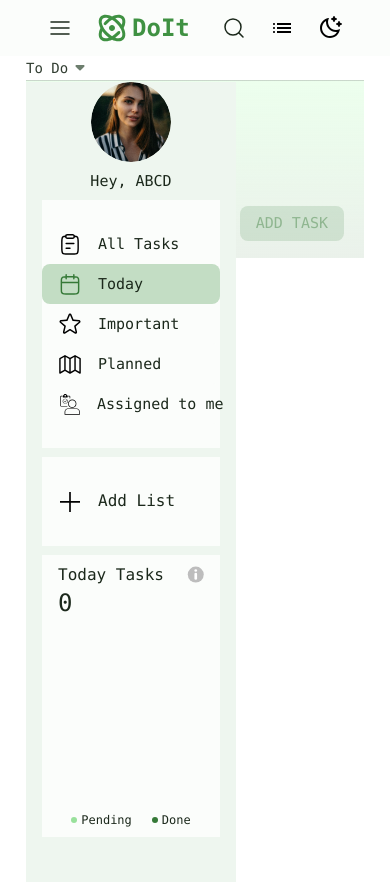
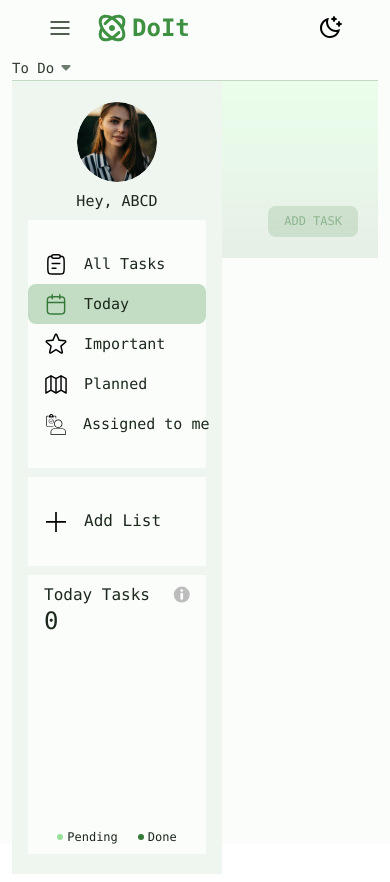
Before and after one commit to Ayush031/Do-It, a React (Vite) app: page /today-tasks in a window 390 px wide. Built offline with nearby package versions, Linux system fonts and the light colour scheme.

Commit message:
added responsiveness for mobile

```diff
--- a/package.json
+++ b/package.json
@@ -13,6 +13,7 @@
     "@reduxjs/toolkit": "^2.2.6",
     "chart.js": "^4.4.3",
     "class-variance-authority": "^0.7.0",
+    "framer-motion": "^11.3.21",
     "react": "^18.3.1",
     "react-chartjs-2": "^5.2.0",
     "react-dom": "^18.3.1",
--- a/src/App.jsx
+++ b/src/App.jsx
@@ -4,17 +4,17 @@ import { Navbar, SideBar, TodoItemDescription } from "./components";
 
 const App = () => {
   return (
-    <div className="text-lightTextColor dark:text-slate-100 dark:bg-darkBgPrimary font-mono">
+    <div className="text-lightTextColor dark:text-slate-100 bg-lightSidebarChild dark:bg-darkBgPrimary font-mono min-h-screen">
       <Navbar />
-      <section className="flex px-4 lg:px-12">
-        <aside className="sidebar absolute top-[41.5px] left-[26px] z-[10] sm:relative">
+      <section className="flex px-2 sm:px-4 lg:px-12">
+        <aside className="sidebar absolute top-[41.5px] left-3 z-[10] sm:relative sm:top-auto sm:left-auto sm:z-auto">
           <SideBar />
         </aside>
-        <div className="flex flex-col md:flex-row w-full relative">
-          <div className="w-full px-2.5 bg-transparent dark:bg-darkBgPrimary">
+        <div className="flex w-full relative">
+          <div className="w-full px-1 sm:px-2.5 bg-transparent dark:bg-darkBgPrimary">
             <Outlet />
           </div>
-          <div className="w-[240px] lg:w-[400px] -mr-12 todoDescription hidden bg-lightSideBarBg dark:bg-darkSideBarBg">
+          <div className="h-[85vh] w-[90vw] xs:w-[240px] lg:w-[400px] sm:-mr-12 todoDescription hidden bg-lightSideBarBg dark:bg-darkSideBarBg absolute top-[25.5px] left-1 z-[10] sm:relative sm:top-auto sm:left-auto sm:z-auto">
             <TodoItemDescription />
           </div>
         </div>
--- a/src/components/Navbar.jsx
+++ b/src/components/Navbar.jsx
@@ -32,12 +32,14 @@ export default function Navbar() {
   return (
     <div className="h-14 py-3 px-12 bg-[#fbfdfb] dark:bg-darkTheme flex justify-between items-center">
       <div className="justify-start items-center gap-6 flex">
-        <div className="w-6 h-6 relative cursor-pointer" onClick={handleSidebarMenu}>
-          <img
-            src={theme === "dark" ? icons.menu.dark : icons.menu.light}
-            alt="menu"
-          />
-        </div>
+        <img
+          alt="menu"
+          height={24}
+          weight={24}
+          className="cursor-pointer"
+          onClick={handleSidebarMenu}
+          src={theme === "dark" ? icons.menu.dark : icons.menu.light}
+        />
         <div className="justify-start items-center gap-1 flex">
           <div className="w-8 h-8 relative">
             <img src={icons.logo} alt="logo" />
@@ -48,17 +50,21 @@ export default function Navbar() {
         </div>
       </div>
       <div className="h-6 justify-end items-center gap-6 flex">
-        <div className="w-6 h-6 relative cursor-pointer" onClick={() => {}}>
+        {window.innerWidth > 450 && (
           <img
+            alt="search"
+            height={24}
+            weight={24}
+            className="cursor-pointer"
             src={theme === "dark" ? icons.search.dark : icons.search.light}
-            alt="search"
           />
-        </div>
-        <div
-          className="w-6 h-6 relative cursor-pointer"
-          onClick={handleAppGrid}
-        >
+        )}
+        {window.innerWidth > 450 && (
           <img
+            height={24}
+            weight={24}
+            className="cursor-pointer"
+            onClick={handleAppGrid}
             src={
               localGridType
                 ? theme === "dark"
@@ -70,18 +76,15 @@ export default function Navbar() {
             }
             alt="gridType"
           />
-        </div>
-        <div
-          className="w-6 h-6 relative cursor-pointer"
+        )}
+        <img
+          height={24}
+          weight={24}
+          className="cursor-pointer"
           onClick={handleColorTheme}
-        >
-          <img
-            src={
-              theme === "dark" ? icons.themeMode.dark : icons.themeMode.light
-            }
-            alt="color theme"
-          />
-        </div>
+          src={theme === "dark" ? icons.themeMode.dark : icons.themeMode.light}
+          alt="color theme"
+        />
       </div>
     </div>
   );
--- a/src/components/Sidebar.jsx
+++ b/src/components/Sidebar.jsx
@@ -13,7 +13,7 @@ const Frame = () => {
   const pendingCount = todos.filter((todo) => !todo.checked).length;
 
   return (
-    <div className="flex flex-col w-[210px] lg:w-[280px] h-[800px] mt-10 px-4 items-center justify-start gap-[9px] relative bg-lightSideBarBg dark:bg-darkSideBarBg">
+    <div className="flex flex-col w-[210px] lg:w-[280px] py-5 sm:h-[800px] mt-10 px-4 items-center justify-start gap-[9px] relative bg-lightSideBarBg dark:bg-darkSideBarBg ">
       <div
         className="relative cursor-pointer"
         onMouseLeave={() => setProfileHover(false)}
--- a/src/components/TodayTodoNav.jsx
+++ b/src/components/TodayTodoNav.jsx
@@ -35,7 +35,8 @@ const TodayTodoNav = () => {
                 <button key={index} type="button">
                   <img
                     src={theme === "dark" ? icon.dark : icon.light}
-                    className="h-6 w-6"
+                    height={24}
+                    width={24}
                   />
                 </button>
               ))}
@@ -43,14 +44,12 @@ const TodayTodoNav = () => {
             <button
               type="submit"
               disabled={!input}
-              className={`px-4 py-2 bg-[#347837]/30 dark:bg-darkGreenColor rounded-lg justify-start items-center gap-4 inline-flex
+              className={`px-4 py-2 bg-[#347837]/30 dark:bg-darkGreenColor rounded-lg justify-start items-center gap-4 inline-flex text-darkCheckboxFill dark:text-darkTextColor text-xs sm:text-[15px] font-medium leading-tight
                 ${
                   !input && "disabled:cursor-not-allowed disabled:opacity-50"
                 } `}
             >
-              <span className="text-darkCheckboxFill dark:text-darkTextColor text-[15px] font-medium leading-tight">
-                ADD TASK
-              </span>
+              ADD TASK
             </button>
           </div>
         </form>
--- a/src/components/TodoItemDescription.jsx
+++ b/src/components/TodoItemDescription.jsx
@@ -4,7 +4,7 @@ import TodoItem from "./TodoItem";
 import Calendar from "./Calendar";
 import { useDispatch, useSelector } from "react-redux";
 import { removeTodo } from "../features/todo/todoReducer";
-import { FiEdit } from "react-icons/fi";
+import { motion } from "framer-motion";
 
 const TodoItemFeature = ({ feature }) => {
   const theme = useSelector((state) => state.theme);
@@ -50,8 +50,8 @@ export default function TodoItemDescription() {
   if (!selectedTodo) return null;
 
   return (
-    <div className="md:relative md:visible flex flex-col gap-[10px] md:gap-[360px] text-lightTextColor dark:text-darkTextColor">
-      <div className="ml-12">
+    <motion.div className="h-full flex flex-col justify-between md:gap-[360px] text-lightTextColor dark:text-darkTextColor">
+      <div className="mx-3 sm:ml-12">
         <TodoItem todo={selectedTodo} />
         <div>
           {todoDescriptionItems.map((feature) => (
@@ -92,6 +92,6 @@ export default function TodoItemDescription() {
           }}
         />
       </div>
-    </div>
+    </motion.div>
   );
 }
--- a/src/components/Todos.jsx
+++ b/src/components/Todos.jsx
@@ -14,7 +14,7 @@ const Todos = () => {
   return (
     <>
       <div>
-        <div className={`${gridType ? "grid grid-cols-3 gap-7" : "space-y4"}`}>
+        <div className={`${gridType ? "grid grid-cols-1 sm:grid-cols-3 gap-7" : "space-y4"}`}>
           {filteredTodos(false).map((todo) => (
             <TodoItem key={todo.id} todo={todo} />
           ))}
--- a/tailwind.config.js
+++ b/tailwind.config.js
@@ -4,6 +4,25 @@ module.exports = {
   darkMode: "class",
   theme: {
     extend: {
+      screens: {
+        xs: '300px',
+        sm: '640px',
+        md: '768px',
+        lg: '1024px',
+        xl: '1280px',
+        '2xl': '1536px',
+      },
+      fontSize: {
+        xxs: ['10px', { lineHeight: '15px' }], // for Meeting Cards component para
+        xs: ['12px', { lineHeight: '18px' }], // for Meeting Cards component heading
+        sm: ['14px', { lineHeight: '23.59px' }], // for Feature Cards component cards para
+        base: ['16px', { lineHeight: '19.36px' }], // for hero section para
+        lg: ['18px', { lineHeight: '21.78px' }], // for input text in Join Room component and Feature Cards component cards heading
+        xl: ['20px', { lineHeight: '26.4px' }], // for buttons and Feature Cards component sub-heading
+        '2xl': ['24px', { lineHeight: '29.05px' }], // for Join Room component heading
+        '3xl': ['38px', { lineHeight: '41.6px' }], // for Feature Cards and View Other Products component main heading
+        '4xl': ['45px', { lineHeight: '48.41px' }], // for hero section main heading
+      },
       colors: {
         greenLight: "#357937",
         greenDark: "#3f9142",
```
Also changed, not shown: 1 other file (tests, documents, lock files or other folders).
